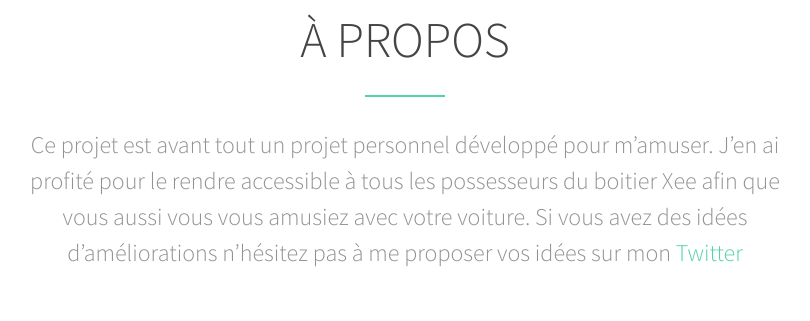
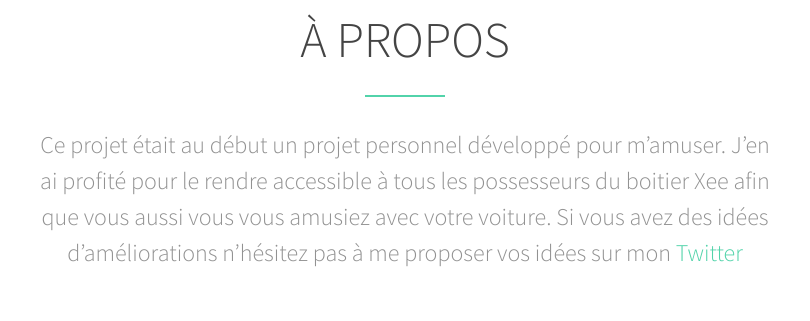
Before and after one commit to talk-to-my-car/talk-to-my-car.github.io, a plain HTML site: page index.html in a window 1280 px wide. Shown: the part 4140-4461 px from the top of the page, without its empty margins (235-1045 px from the left). Drawn offline with Linux system fonts and the light colour scheme; files whose address does not match are found by name.

Commit message:
fix(about): change personal project

```diff
--- a/index.html
+++ b/index.html
@@ -346,7 +346,7 @@
 					<h2 class="to-animate">À propos</h2>
 					<div class="row">
 						<div class="col-md-8 col-md-offset-2 subtext to-animate">
-							<h3>Ce projet est avant tout un projet personnel développé pour m&rsquo;amuser. J&rsquo;en ai profité pour le rendre accessible à tous les possesseurs du boitier Xee afin que vous aussi vous vous amusiez avec votre voiture. Si vous avez des idées d&rsquo;améliorations n&rsquo;hésitez pas à me proposer vos idées sur mon <a target="_blank" href="https://twitter.com/BnJ25">Twitter</a></h3>
+							<h3>Ce projet était au début un projet personnel développé pour m&rsquo;amuser. J&rsquo;en ai profité pour le rendre accessible à tous les possesseurs du boitier Xee afin que vous aussi vous vous amusiez avec votre voiture. Si vous avez des idées d&rsquo;améliorations n&rsquo;hésitez pas à me proposer vos idées sur mon <a target="_blank" href="https://twitter.com/BnJ25">Twitter</a></h3>
 						</div>
 					</div>
 				</div>
```
